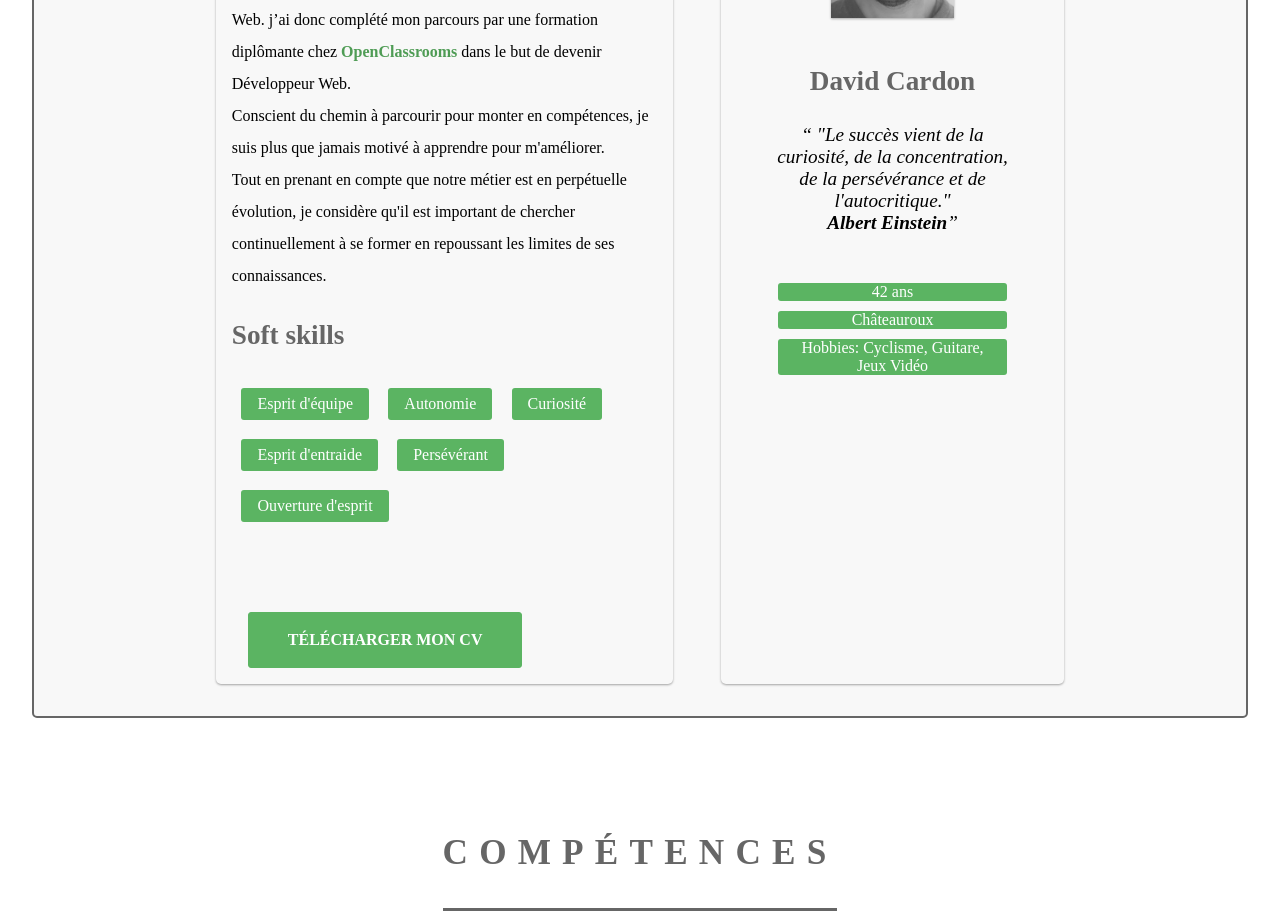
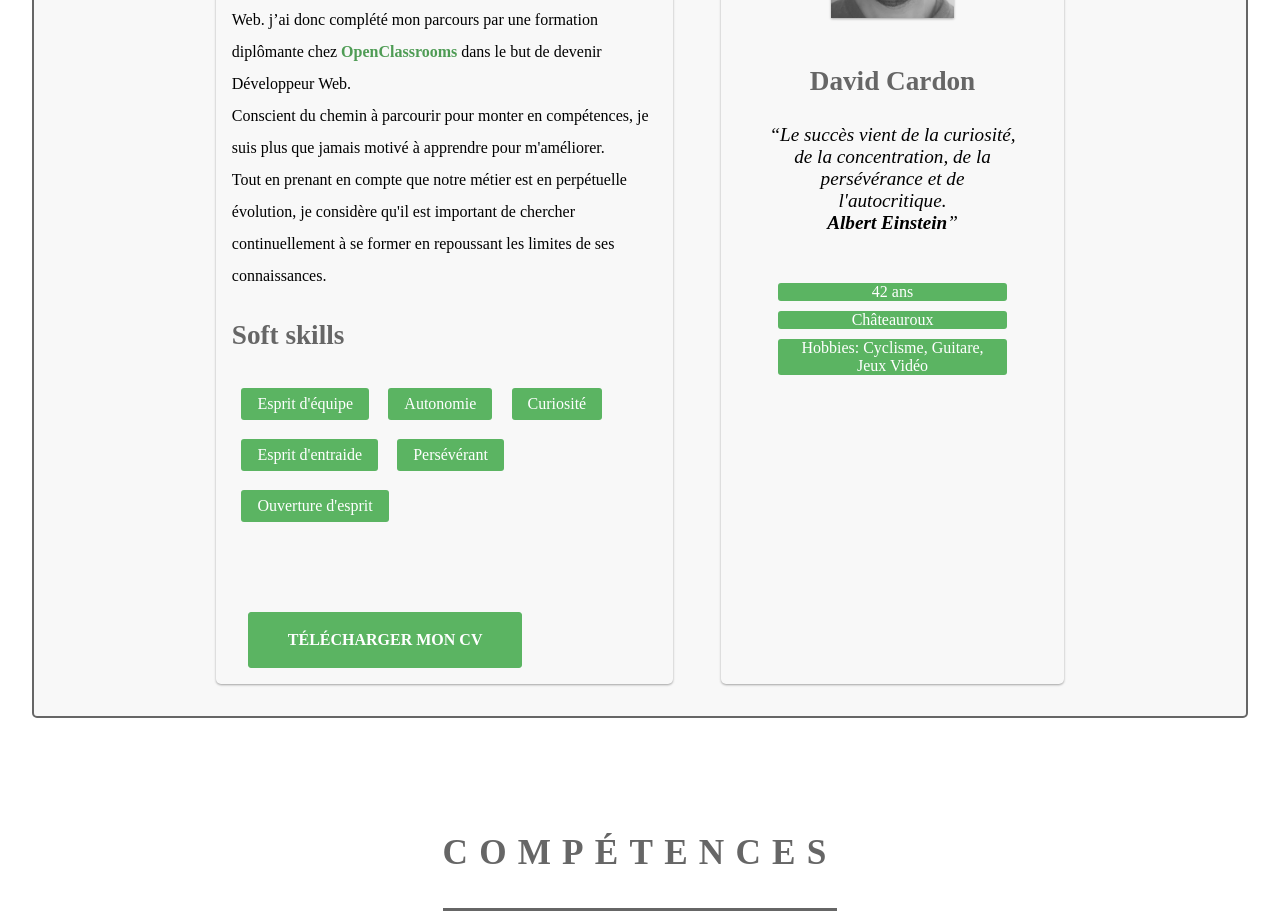
Before and after one commit to davidotch/portfolio, a React (Create React App) app: page / in a window 1280 px wide. Shown: the part 1220-2141 px from the top of the page. Built offline with nearby package versions, Linux system fonts and the light colour scheme; a web font is replaced by a local one.

Commit message:
fix quote

```diff
--- a/src/components/about/about.js
+++ b/src/components/about/about.js
@@ -28,7 +28,7 @@ const About = () => {
                 <div>
                     <img className="profil" src={Photo} alt="profil" />
                     <h3>David Cardon</h3>
-                    <q> "Le succès vient de la curiosité, de la concentration, de la persévérance et de l'autocritique."<br /><strong>Albert Einstein</strong></q>
+                    <q>Le succès vient de la curiosité, de la concentration, de la persévérance et de l'autocritique.<br /><strong>Albert Einstein</strong></q>
                     <ul>
                         <li>42 ans</li>
                         <li>Châteauroux</li>
```
